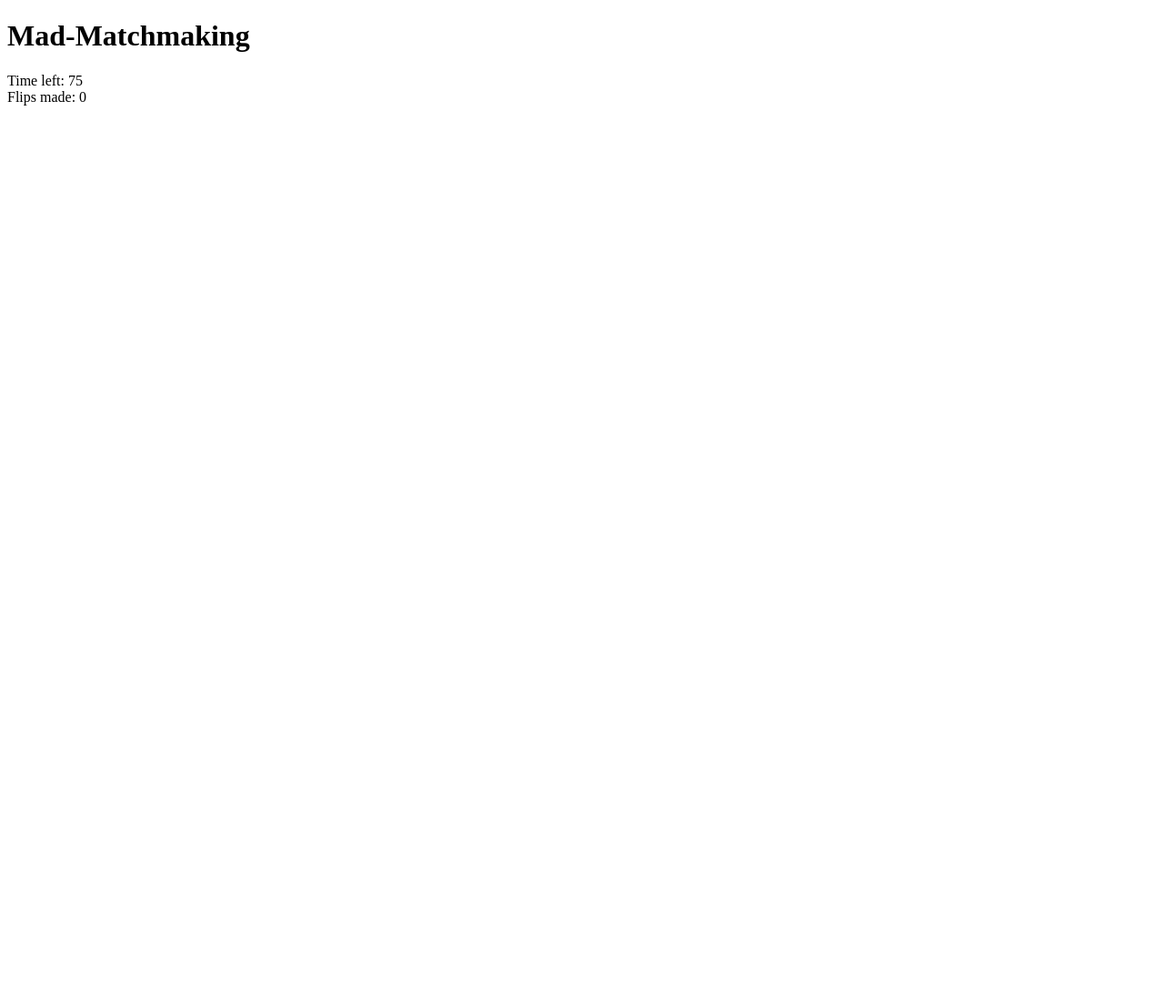
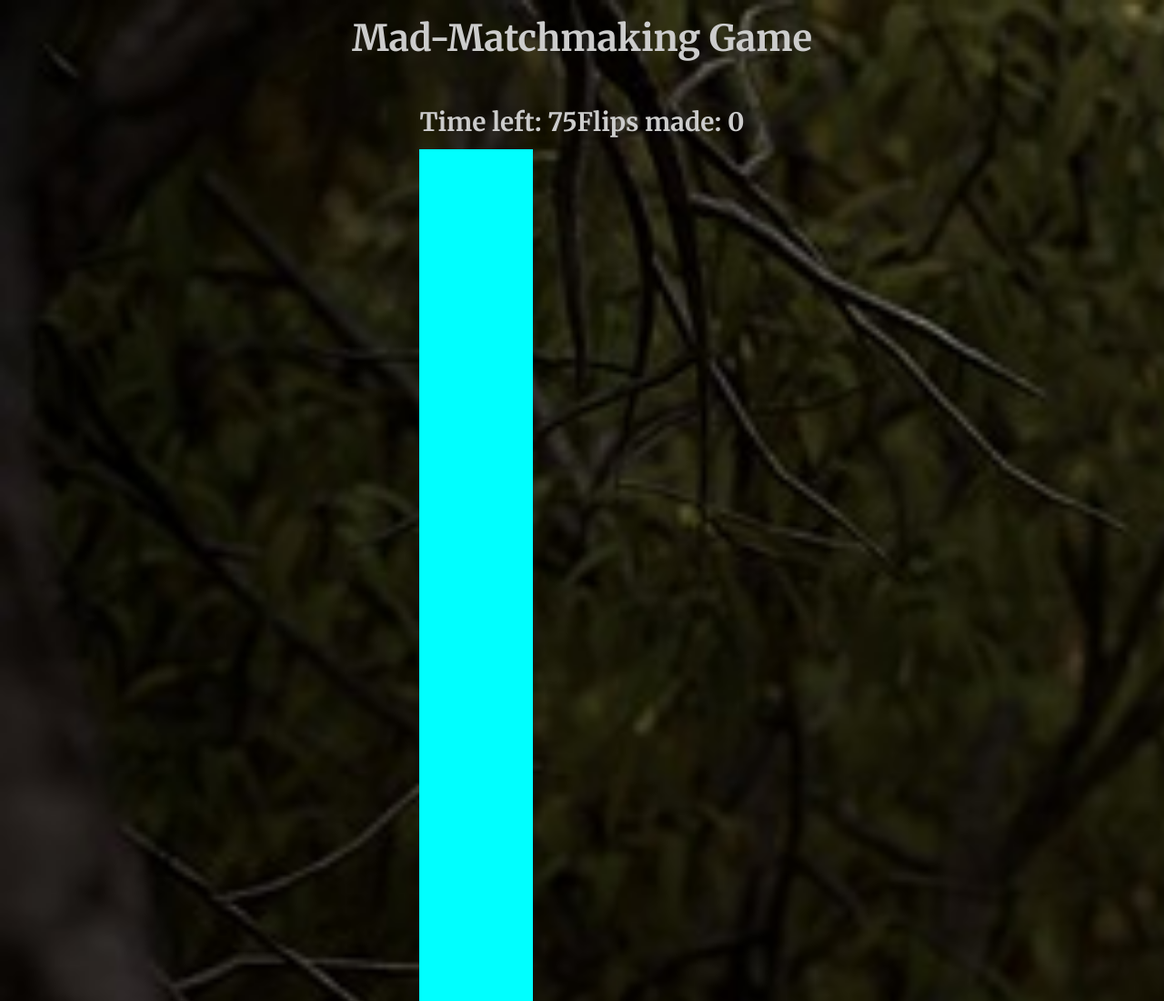
Before and after one commit to OliverDaviesCodes/Mad-matchmaking-Game, a plain HTML site: page index.html in a window 1280 px wide. Shown: the top 1100 px of the page at 91% size. Before the commit the page ends 800 px from the top, so only its background shows below. Drawn offline with nearby package versions, Linux system fonts and the light colour scheme.

Commit message:
Created and structured basic html for the game and styled some of the headins for the document

```diff
--- /dev/null
+++ b/assets/css/style.css
@@ -0,0 +1,44 @@
+body{
+    font-family: 'Merriweather', serif;
+    margin: 0;
+    background-image: url("../images/forest.jpg");
+    background-color: #cccccc;
+    background-size: cover;
+    background-repeat:no-repeat;
+}
+
+html{
+    min-height: 100vh;
+}
+*{
+    box-sizing: border-box;
+}
+.page-head{
+    color: #ccc;
+    text-align: center;
+    font-size: 40px;
+}
+.game-info-div{
+    grid-column: 1 / -1;
+    display: flex;
+    justify-content: space-between;
+    flex-wrap: wrap;
+
+}
+.game-info{
+    color: #ccc;
+    font-size: 28px;
+}
+.game-container{
+    display: grid;
+    grid-template-columns: repeat(4, auto);
+    grid-gap: 10px;
+    margin: 50px;
+    justify-content: center;
+}
+
+.card{
+    background-color: aqua;
+    height: 175px;
+    width: 125px;
+}
--- a/index.html
+++ b/index.html
@@ -5,14 +5,19 @@
     <meta http-equiv="X-UA-Compatible" content="IE=edge">
     <meta name="viewport" content="width=device-width, initial-scale=1.0">
     <link rel="preconnect" href="https://fonts.googleapis.com">
-<link rel="preconnect" href="https://fonts.gstatic.com" crossorigin>
-<link href="https://fonts.googleapis.com/css2?family=Merriweather:wght@700&display=swap" rel="stylesheet">
+    <link rel="preconnect" href="https://fonts.gstatic.com" crossorigin>
+    <link rel="stylesheet" href="https://maxcdn.bootstrapcdn.com/bootstrap/3.3.7/css/bootstrap.min.css" type="text/css" />
+    <link href="https://fonts.googleapis.com/css2?family=Merriweather:wght@700&display=swap" rel="stylesheet">
+    <link rel="stylesheet" href="assets/css/style.css" type="text/css" />
     <title>Mad-Matchmaking Game</title>
 </head>
 <body>
-    <h1 class="page-head">Mad-Matchmaking</h1>
+    <h1 class="page-head">Mad-Matchmaking Game</h1>
+
     <div class="game-container">
-        <div class="game-info-container">
+
+        <!--This is the Game information Div providing Time left in game and the flips made during the game-->
+        <div class="game-info-div">
             <div class="game-info">
                 Time left: <span id="time-remaining">75</span>
             </div>
@@ -20,6 +25,23 @@
                 Flips made: <span id="flips">0</span>
             </div>
         </div>
+
+        <!--This is the cards container where the game will take place-->
+
+        <div class="card-div">
+            <div class="card"></div>
+            <div class="card"></div>
+            <div class="card"></div>
+            <div class="card"></div>
+            <div class="card"></div>
+            <div class="card"></div>
+            <div class="card"></div>
+            <div class="card"></div>
+            <div class="card"></div>
+            <div class="card"></div>
+            <div class="card"></div>
+            <div class="card"></div>
+        </div>
     </div>
 </body>
 </html>
--- a/style.css
+++ /dev/null
@@ -1,12 +0,0 @@
-body{
-    font-family: 'Merriweather', serif;
-    margin: 0;
-    background:no-repeat url("assets/images/forest.jpg");
-}
-
-html{
-    min-height: 100vh;
-}
-*{
-    box-sizing: border-box;
-}
```
